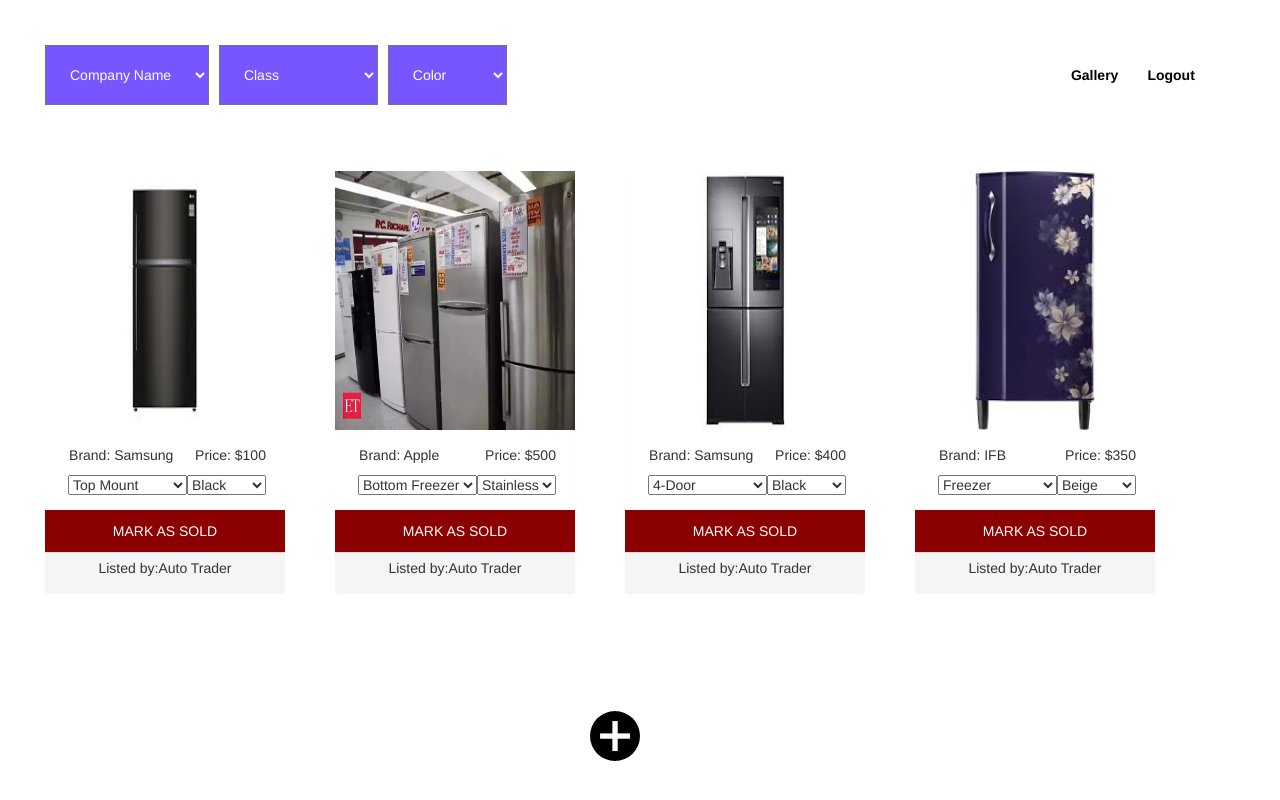
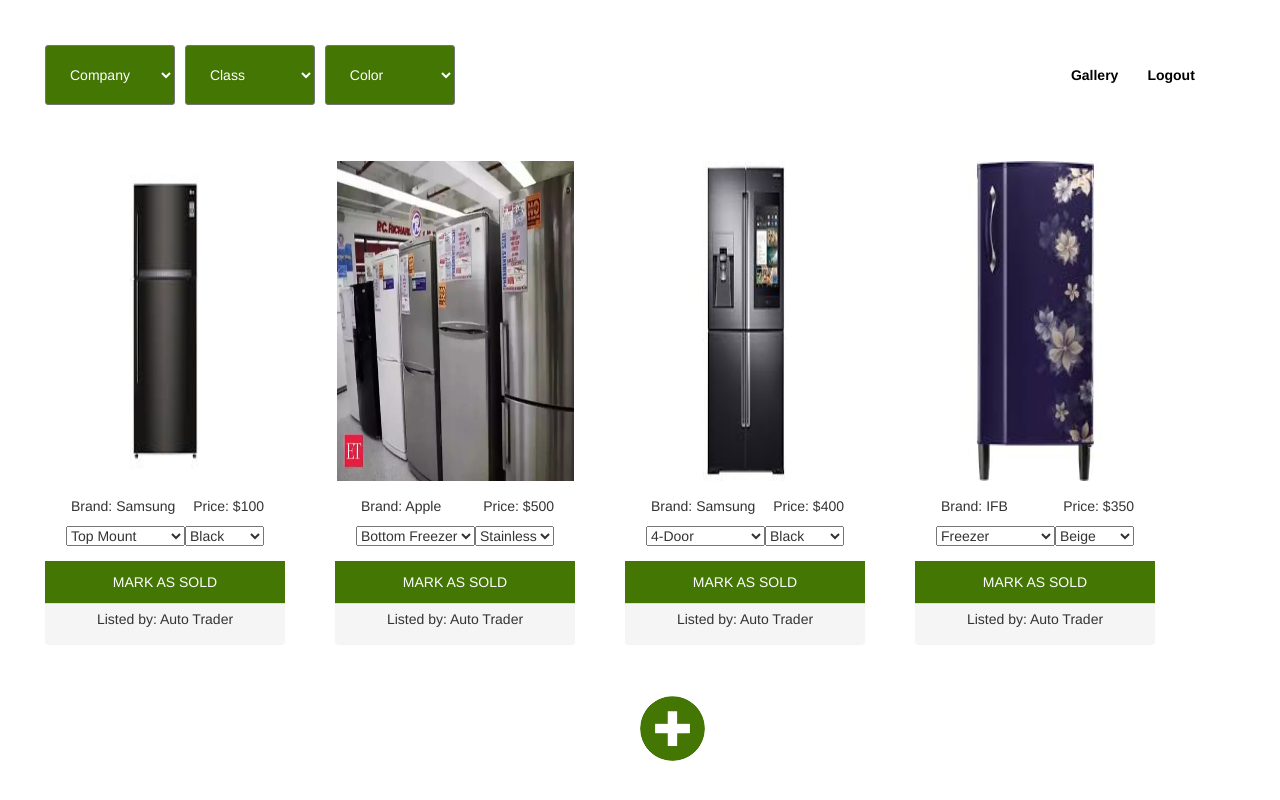
Before and after one commit to Prasanth777/Inventory, a Django app: page /gallery/ in a window 1280 px wide. Run offline with Django 3.2, Linux system fonts and the light colour scheme; a user stored in the database is signed in; data comes from the database, SQL or seed files in the repository; some libraries are stand-ins or nearby versions.

Commit message:
Final touchups
Final touchups

```diff
--- a/DemoDev/DevApp/static/css/style.css
+++ b/DemoDev/DevApp/static/css/style.css
@@ -1,4 +1,7 @@
 @media (min-width:767px){
+.mainmenu-area .container{
+color:black;padding-top:15px;padding-left:0px;margin-left:45px;margin-right:150px;padding-right:0px;width:91%
+}
 .container{
 margin:30px;width:100%;height:100%;background:#ffffff;
 }
@@ -6,7 +9,7 @@
 display: inline-block;text-color:black;;margin-left:0px;padding-left:0px;padding-right:0px;padding-bottom:0px
 }
 .container .row .col-md-3{
-margin-left:0px;margin-top:10px;margin-bottom:10px;width:290px;height:450px;float:left;display:inline;
+margin-left:0px;margin-top:0px;margin-bottom:45px;width:290px;height:450px;float:left;display:inline;
 
 }
 .container .row .col-md-3 .panel{
@@ -16,14 +19,43 @@
 display: block;width:237px;height:320px;  ;
 }
 
+.container .row .col-xs-6{
+margin-left:0px;margin-top:0px;margin-bottom:45px;width:290px;height:450px;float:left;display:inline;
+
+}
+.container .row .col-xs-6 .panel{
+width:240px;background-color:#ffffff;border:none;
+}
+.container .row .col-xs-6 .panel .carousel  .img {
+display: block;width:237px;height:320px;  ;
+}
+#category{
+float:left;margin-left:0px;
+}
+#color{
+float:right;margin-right:0px;
+}
+
+#comp{
+background:#447604;color: white;margin:0px 6px 6px 0px;padding:0px ;padding-left:0px;border-radius:3px;position:relative;padding: 20px; width:130px;
+}
+#colo{
+ background:#447604;color: white;margin:0px 6px 6px 0px;padding:20px ;padding-left:10px;border-radius:3px;position:relative;text-align-last:left;padding: 20px;width:130px;
+}
+#cat{
+background:#447604;color: white;margin:0px 6px 6px 0px;padding:20px ;padding-left:10px;border-radius:3px;position:relative;text-align-last:left;padding: 20px;width:130px;
+}
+.fixed-btn{
+position:fixed;width:65px;height:65px;line-height:65px;bottom:5%;left:50%;cursor:pointer
+}
 .pagefooter {
-background-color:black;
+background-color:#ffffff;
 
 text-transform: uppercase;
 width: 100%;
 z-index: 999;
 clear:both;
-position: fixed;
+position: absolute;
 left: 0;
 bottom: 0;
 height: 70px;
@@ -172,8 +204,8 @@
 font-size: 14px;
 height: 50px;
 outline: none;
-padding: 0px 10px;
-width: 280px;
+
+width: 300px;
 -webkit-appearance:none;
 }
 form fieldset input[type="submit"] {
@@ -335,7 +367,7 @@
 }
 
 .mainmenu-area ul.navbar-nav li.dropdown select {
-    background:#7755ff;
+    background:#44760;
     color: white;
    margin:0px 6px 6px 0px;
    padding:20px ;
@@ -346,7 +378,7 @@
     padding: 20px;
     }
 .mainmenu-area ul.navbar-nav li.dropdown select option{
-  background:#7755ff;
+  background:#44760;
    margin:0px 6px 6px 0px;
    font-size: 14px;
 
@@ -1189,6 +1221,10 @@
 
 
 @media (max-width:767px){
+.mainmenu-area .container{
+color:black;padding-top:15px;padding-left:0px;margin-left:10px;margin-right:0px;padding-right:0px;width:100%
+}
+
 .container{
 height:100%;
 background:#ffffff;
@@ -1196,7 +1232,7 @@
 margin-left: 0%;
 }
 .container .row .col-md-3{
-margin-left:0px;margin-top:10px;margin-bottom:50px;margin-right:0px;width:48%;height:433px;float:left;display:inline;padding-right:0px;
+margin-left:0px;margin-top:0px;margin-bottom:0px;margin-right:0px;width:48%;height:400px;float:left;display:inline;padding-right:0px;
 }
 .container .row .col-md-3 .panel{
 width:100%;background-color:#ffffff;border:none;margin:0px;height:100%;
@@ -1206,15 +1242,51 @@
 }
 
 .container .row .col-md-3 .panel .carousel{}
-width:100%;height:100%;
-}
+
 .container .row .col-md-3 .panel .carousel .img {
 display: block;width:100%;height:259px;
 }
 
+.container .row .col-xs-6{
+margin-left:0px;margin-top:0px;margin-bottom:10px;margin-right:0px;width:48%;height:450px;float:left;display:inline;padding-right:0px;
+}
+.container .row .col-xs-6 .panel{
+width:100%;background-color:#ffffff;border:none;margin:0px;height:100%;
+}
+.container .row .col-xs-6 .panel .panel-body{
+display: inline-block;text-color:black;;margin-left:0px;padding-left:0px;padding-right:0px;padding-bottom:0px
+}
+
+.container .row .col-xs-6 .panel .carousel{}
+
+.container .row .col-xs-6 .panel .carousel .img {
+display: block;width:100%;height:259px;
+}
+
+
+.fixed-btn{
+position:fixed;width:75px;height:75px;line-height:75px;bottom:5%;left:43%;cursor:pointer
+}
+
+#category{
+float:left;margin-left:0px;
+}
+#color{
+float:left;margin-left:0px;
+}
+#comp{
+background:#447604;color: white;margin-left:10px 6px 6px 0px;padding:0px ;padding-left:0px;border-radius:3px;position:relative;padding: 20px; width:130px;
+}
+#colo{
+ background:#447604;color: white;margin:0px 6px 6px 0px;padding:20px ;padding-left:10px;border-radius:3px;position:relative;text-align-last:left;padding: 20px;width:130px;
+}
+#cat{
+background:#447604;color: white;margin:0px 6px 6px 0px;padding:20px ;padding-left:10px;border-radius:3px;position:relative;text-align-last:left;padding: 20px;width:130px;
+}
 .pagefooter {
-background-color:black;
-position: absolute;background:black;
+background-color:#ffffff;
+position: absolute;
+
 text-transform: uppercase;
 width: 100%;
 z-index: 999;
@@ -1369,7 +1441,7 @@
 height: 50px;
 outline: none;
 padding: 0px 10px;
-width: 280px;
+width: 300px;
 -webkit-appearance:none;
 }
 form fieldset input[type="submit"] {
@@ -1471,7 +1543,7 @@
 }
 
 .mainmenu-area ul.navbar-nav li.dropdown select {
-    background:#7755ff;
+    background:#44760;
     color: white;
    margin:0px 6px 6px 0px;
    padding:20px ;
@@ -1482,7 +1554,7 @@
     padding: 20px;
     }
 .mainmenu-area ul.navbar-nav li.dropdown select option{
-  background:#7755ff;
+  background:#44760;
    margin:0px 6px 6px 0px;
    font-size: 14px;
 
--- a/DemoDev/DevApp/templates/DevApp/footer.html
+++ b/DemoDev/DevApp/templates/DevApp/footer.html
@@ -1,13 +1,13 @@
 {% load static%}
 {% if user.is_authenticated %}
-<div class="fixed-btn" style="position:fixed;width:50px;height:50px;line-height:50px;bottom:5%;right:50%;cursor:pointer">
-    <p><a href="{% url 'upload' %}"> <img src=" {% static 'Image/vippng.com-google-plus-png-71830.png' %}" class="img-circle" alt="Smiley face" height="50" width="50"></a></p>
+<div class="fixed-btn" style="">
+    <p><a href="{% url 'upload' %}"> <img src=" {% static 'Image/plus-7-512-2.jpg' %}" class="img-circle" alt="Smiley face" height="65" width="65"></a></p>
 </div>
 {% else %}
 <footer class="pagefooter" style="">
         <center>
-        <p class="sitecredit"> 2020 @ All Rights Reserved | </p>
-        <p class="designcredit">Inventory Manager</p>
+        <p class="sitecredit"> </p>
+        <p class="designcredit"></p>
         </center>
     </footer>
 {% endif %}
--- a/DemoDev/DevApp/templates/DevApp/gallerycontent.html
+++ b/DemoDev/DevApp/templates/DevApp/gallerycontent.html
@@ -14,7 +14,7 @@
                 {% if i.owner.id == user.id %}
                 <form method = "post" action="{% url 'delete_invent' i.id %}">
                     {% csrf_token %}
-                    <div class="single-shop-product"><button type="submit" class="add_to_cart_button" onclick="return confirm('Marking as sold will remove the item. Do you want to continue?');" style="background-color:darkred;width:100%;">Mark as Sold</button> </div>
+                    <div class="single-shop-product"><button type="submit" class="add_to_cart_button" onclick="return confirm('Marking as sold will remove the item. Do you want to continue?');" style="background-color:#447604;width:100%;">Mark as Sold</button> </div>
                 </form>
                 {% endif %}
 
@@ -23,7 +23,7 @@
     {% endfor %}
     {% else %}
     {% for i in Inventory_Images%}
-    <div class="col-md-3 col-xs-6" >
+    <div class="col-xs-6" >
         <div class="panel panel-default text-center" >
 
                <div  id="myCarousel" class="carousel slide" data-ride="carousel" style="">
@@ -34,7 +34,7 @@
                    <p style="float:left;margin-left:0px;padding-left:5px">Brand: {{i.brand}}</p><p style="float:right;margin-right:0px;"> Price: ${{i.price}}</p>
                    <form action="{% url 'class_change' i.id%}" method="post" name="colorchange">
                        {% csrf_token %}
-                       <p style="float:left;margin-left:0px;"><label for="category"> </label>
+                       <p style="" id="category"><label for="category"> </label>
                            <select id="category" name="category"  onChange="form.submit();" >
                                <option value="" {% if i.category is None %}selected disable hidden {% endif %}  >Class</option>
                                <option value="3door" {% ifequal i.category "3door" %} selected  {% endifequal %}   >3-Door</option>
@@ -52,7 +52,7 @@
                                <option value='quaddoor' {% ifequal i.category "quaddoor" %} selected  {% endifequal %} >Quad Door</option>
                            </select>
                        </p>
-                       <p style="float:right;margin-right:0px><label for="color"> </label>
+                       <p style="" id="color"><label for="color"> </label>
                            <select id="color" name="color" onChange="form.submit();">
                                <option value="" {% if i.color is None %}selected disable hidden {% endif %}>Color</option>
                                <option value="stainless" {% ifequal i.color "stainless" %}selected  {% endifequal %} >Stainless</option>
@@ -66,10 +66,10 @@
                </div>
                <form method = "post" action="{% url 'delete_invent' i.id %}">
                    {% csrf_token %}
-                   <center><div class="single-shop-product" style="width:100%;"><button type="submit" class="add_to_cart_button" onclick="return confirm('Marking as sold will remove the item. Do you want to continue?');" style="background-color:darkred;width:100%;">Mark as Sold</button> </div></center>
+                   <center><div class="single-shop-product" style="width:100%;"><button type="submit" class="add_to_cart_button" onclick="return confirm('Marking as sold will remove the item. Do you want to continue?');" style="background-color:#447604;width:100%;">Mark as Sold</button> </div></center>
                </form>
                <div class="panel-footer"
-                <p style="float:center;margin:0px;padding:5px">Listed by:{{i.owner.companyname}}</p>
+                <p style="float:center;margin:0px;padding:5px">Listed by: {{i.owner.companyname}}</p>
                 </div>
 
         </div>
--- a/DemoDev/DevApp/templates/DevApp/homenav.html
+++ b/DemoDev/DevApp/templates/DevApp/homenav.html
@@ -1,6 +1,6 @@
     <nav>
     <div class="mainmenu-area" style="background-color:white;">
-        <div class="container" style="color:black;padding-top:15px;padding-left:0px;margin-left:45px;margin-right:150px;padding-right:0px;width:91%">
+        <div class="container" style="">
             <div class="navbar navbar-default" style="border:none;background:white;">
                 <div class="navbar-header">
                     <button type="button" class="navbar-toggle" data-toggle="collapse" data-target="#demo">
@@ -13,7 +13,7 @@
 
                         {% if user.is_authenticated %}
                         {% if user.is_admin is False %}
-                        <ul class="nav navbar-nav navbar-right">
+                        <ul class="nav navbar-nav navbar-right" style="text-align:center;">
                         <li ><a href="{% url 'gallery_with_pk' user.id %}" style="color: black;font-size: 14px;font-weight: 700;padding: 20px;padding-left:0px;padding-right:15px;text-align:center;">&emsp;Gallery</a></li>
                         <li ><a href="{% url 'logout' %}" style="color: black;font-size: 14px;font-weight: 700;padding: 20px;padding-left:0px;padding-right:15px;text-align:center;">&emsp;Logout</a></li>
                         </ul>
@@ -21,15 +21,15 @@
                         <ul class="nav navbar-nav mr-auto">
                         <li class="dropdown" ><form action="{% url 'gallery_admin_filter' %}" method="get" name="colorchange" >
                             {% csrf_token %}
-                                   <select id="company" name="company"  onChange="form.submit();" style=" background:#7755ff;color: white;margin:0px 6px 6px 0px;padding:20px ;padding-left:10pxborder-radius:3px;position:relative;text-align-last:left;padding: 20px;">
-                                       <option value="" disable hidden style="text-align:left" ><b>Company Name</b></option>
+                                   <select id="comp" name="company"  onChange="form.submit();" style="  ">
+                                       <option value="" disable hidden style="text-align:left" ><b>Company</b></option>
                                        <option value="" {% ifequal "" request.GET.company %} selected {% endifequal %} >None </option>
                                        {% for a in Accounts%}
                                        <option value="{{a.companyname}}" {% ifequal a.companyname request.GET.company %} selected {% endifequal %} >{{a.companyname}}</option>
                                        {% endfor %}
 
                                    </select>
-                                   <select id="category" name="category"  onChange="form.submit();" style=" background:#7755ff;color: white;margin:0px 6px 6px 0px;padding:20px ;padding-left:10pxborder-radius:3px;position:relative;text-align-last:left;padding: 20px;">
+                                   <select id="cat" name="category"  onChange="form.submit();" style=" ">
                                        <option value=""  disable hidden  ><b>Class</b></option>
                                        <option value=""  {% ifequal "" request.GET.category %} selected {% endifequal %}  >None</option>
                                        <option value="3door" {% ifequal request.GET.category "3door" %} selected  {% endifequal %}   >3-Door</option>
@@ -46,7 +46,7 @@
                                        <option value="freezer" {% ifequal request.GET.category "freezer" %} selected  {% endifequal %}   >Freezer</option>
                                        <option value='quaddoor' {% ifequal request.GET.category "quaddoor" %} selected  {% endifequal %} >Quad Door</option>
                                    </select>
-                                   <select id="color" name="color"  onChange="form.submit();" style=" background:#7755ff;color: white;margin:0px 6px 6px 0px;padding:20px ;padding-left:10pxborder-radius:3px;position:relative;text-align-last:left;padding: 20px;">
+                                   <select id="colo" name="color"  onChange="form.submit();" style="">
                                        <option value=""  disable hidden  ><b>Color</b></option>
                                        <option value="" {% ifequal "" request.GET.color %} selected {% endifequal %} >None</option>
                                        <option value="stainless" {% ifequal request.GET.color "stainless" %}selected  {% endifequal %} >Stainless</option>
```
Also changed, not shown: DemoDev/DevApp/templates/DevApp/detailcontent.html (+4 -4 lines), DemoDev/DevApp/static/Image/plus-7-512-1.jpg (added), DemoDev/DevApp/static/Image/plus-7-512-2.jpg (added), DemoDev/DevApp/static/Image/plus-7-512.jpg (added).
